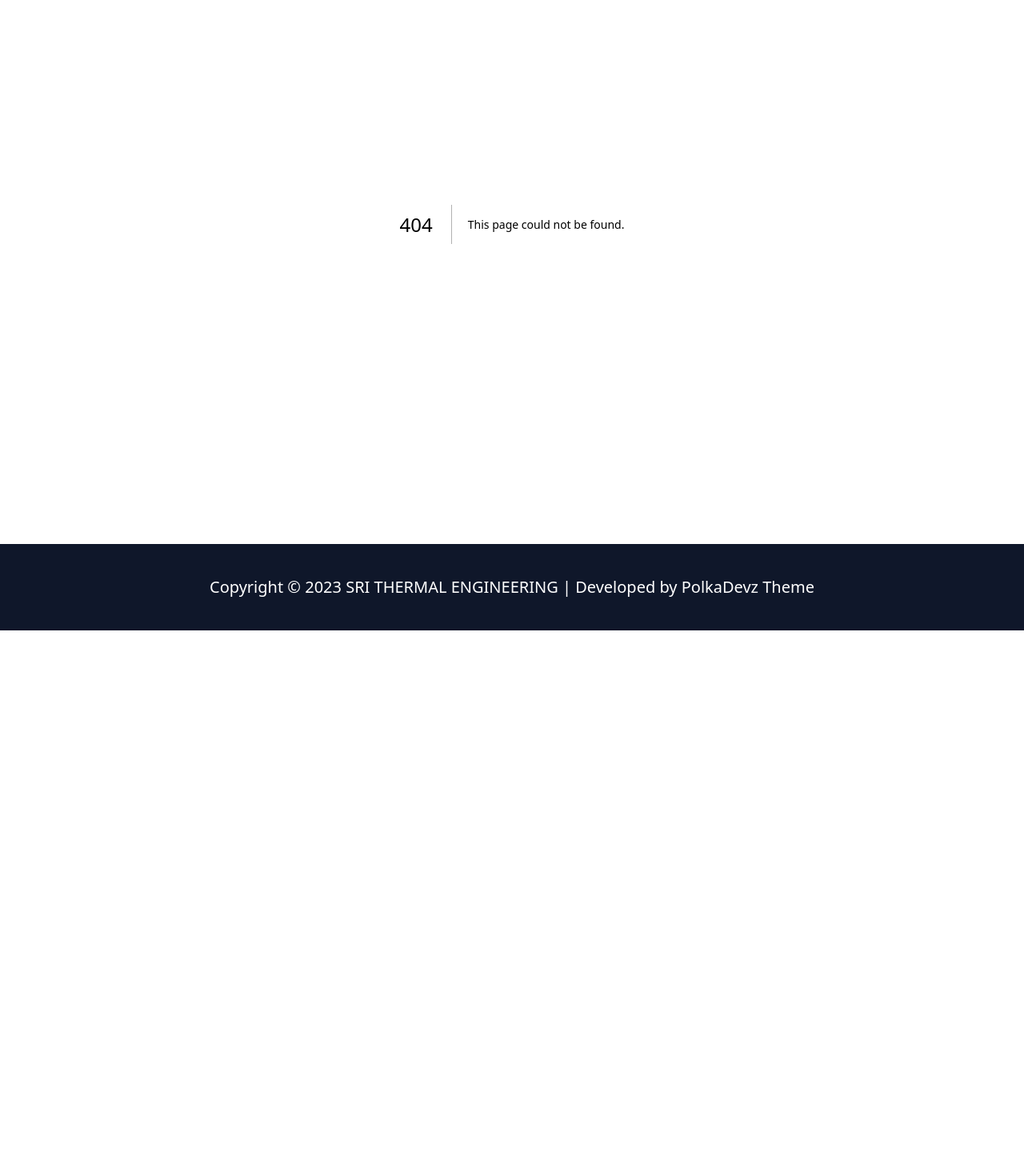
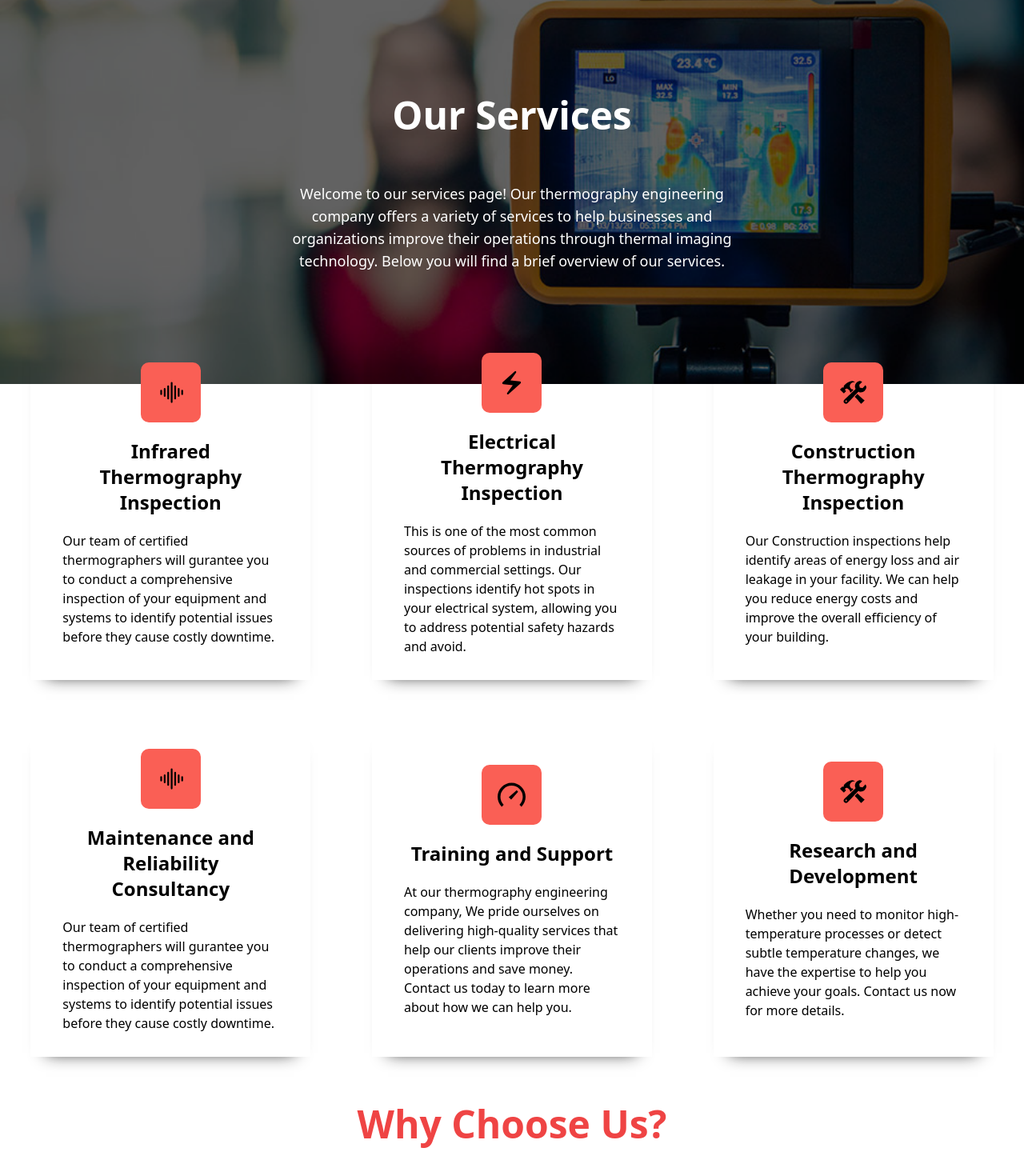
Before and after one commit to R3CLASH/srithermal-website, a Next.js app: page /services in a window 1280 px wide. Before the commit this address had no page. Shown: the part 120-1590 px from the top of the page at 80% size. Before the commit the page ends 908 px from the top, so only its background shows below. Built offline with nearby package versions, Linux system fonts and the light colour scheme.

Commit message:
after services

```diff
--- a/package.json
+++ b/package.json
@@ -9,10 +9,12 @@
     "lint": "next lint"
   },
   "dependencies": {
+    "emailjs-com": "^3.2.0",
     "formik": "^2.2.9",
     "framer-motion": "^10.10.0",
     "next": "13.2.4",
     "react": "18.2.0",
+    "react-countup": "^6.4.2",
     "react-dom": "18.2.0",
     "react-icons": "^4.8.0",
     "styled-components": "^5.3.9",
--- a/src/components/Home/Clients.js
+++ b/src/components/Home/Clients.js
@@ -3,7 +3,7 @@ import Link from "next/link";
 function Clients() {
   return (
     <>
-      <div className="clients-sec block lg:flex lg:justify-center px-10 py-10 text-center lg:text-left items-top lg:max-w-[1300px]">
+      <div className="clients-sec block lg:flex lg:justify-center px-10 py-10 text-center lg:text-left items-top lg:max-w-[1300px] lg:m-auto">
         <div className="pt-5">
           <h4 className="text-5xl  text-red-500 font-semibold text-center lg:text-left py-5 pb-5 lg:pb-10">
             Our Clients
--- a/src/components/Home/GoogleReviews.js
+++ b/src/components/Home/GoogleReviews.js
@@ -1,12 +1,20 @@
 import React from "react";
-
+import CountUp from "react-countup";
 function GoogleReviews() {
   return (
     <>
       <div className="flex lg:flex-row flex-col max-w-[1400px] m-auto py-20">
         <div className="flex flex-1 flex-row px-10">
           <div className="flex flex-col flex-1 justify-center items-center">
-            <p className="lg:text-8xl text-6xl text-center font-bold">4.8</p>
+            <p className="lg:text-8xl text-6xl text-center font-bold">
+              <CountUp
+                duration={10}
+                className="counter"
+                end={4.8}
+                decimals={1}
+                enableScrollSpy={true}
+              />
+            </p>
             <img
               className="lg:max-w-[180px] max-w-[140px]"
               src="\assets\stars.png"
--- a/src/components/Navbar/Navbar.js
+++ b/src/components/Navbar/Navbar.js
@@ -42,7 +42,7 @@ function Navbar() {
             <Link href="/">Home</Link>
           </li>
           <li style={{ color: `${navTextColor}` }} className="p-3 text-lg">
-            <Link href="/#gallery">Services</Link>
+            <Link href="/services">Services</Link>
           </li>
           <li style={{ color: `${navTextColor}` }} className="p-3 text-lg">
             <Link href="/about">About</Link>
@@ -79,7 +79,7 @@ function Navbar() {
               onClick={handleNav}
               className="text-3xl p-4 hover:text-gray-500"
             >
-              <Link href="/#gallery">Services</Link>
+              <Link href="/services">Services</Link>
             </li>
             <li
               onClick={handleNav}
--- /dev/null
+++ b/src/components/Services/Boxservice.js
@@ -0,0 +1,139 @@
+import React from "react";
+import { SiSpeedtest } from "react-icons/si";
+import { IoIosConstruct } from "react-icons/io";
+import { BsSoundwave } from "react-icons/bs";
+import { MdOutlineElectricBolt } from "react-icons/md";
+function Boxservice() {
+  return (
+    <>
+      <div className="flex flex-col max-w-[1400px] m-auto lg:flex-row lg:mt-[-97px]">
+        <div className="service-box flex flex-col justify-center items-center max-w-[350px] min-h-[350px] m-auto border-none border-[1px] py-[30px] px-[40px] mt-7 mb-7 gap-5">
+          <BsSoundwave
+            size={75}
+            style={{
+              backgroundColor: "#FA5F55",
+              padding: "20px",
+              borderRadius: "10px",
+            }}
+          />
+          <h3 className="text-center font-semibold text-2xl">
+            Infrared Thermography Inspection
+          </h3>
+          <p>
+            Our team of certified thermographers will gurantee you to conduct a
+            comprehensive inspection of your equipment and systems to identify
+            potential issues before they cause costly downtime.
+          </p>
+        </div>
+
+        {/* -------------------------------------------------------------------------------- */}
+
+        <div className="service-box flex flex-col justify-center items-center max-w-[350px] min-h-[350px] m-auto border-none border-[1px] py-[30px] px-[40px] mt-7 mb-7 gap-5">
+          <MdOutlineElectricBolt
+            size={75}
+            style={{
+              backgroundColor: "#FA5F55",
+              padding: "20px",
+              borderRadius: "10px",
+            }}
+          />
+          <h3 className="text-center font-semibold text-2xl">
+            Electrical Thermography Inspection
+          </h3>
+          <p>
+            This is one of the most common sources of problems in industrial and
+            commercial settings. Our inspections identify hot spots in your
+            electrical system, allowing you to address potential safety hazards
+            and avoid.
+          </p>
+        </div>
+
+        {/* ------------------------------------------------------------------------------------------------------- */}
+        <div className="service-box flex flex-col justify-center items-center max-w-[350px] min-h-[350px] m-auto border-none border-[1px] py-[30px] px-[40px] mt-7 mb-7 gap-5">
+          <IoIosConstruct
+            size={75}
+            style={{
+              backgroundColor: "#FA5F55",
+              padding: "20px",
+              borderRadius: "10px",
+            }}
+          />
+          <h3 className="text-center font-semibold text-2xl">
+            Construction Thermography Inspection
+          </h3>
+          <p>
+            Our Construction inspections help identify areas of energy loss and
+            air leakage in your facility. We can help you reduce energy costs
+            and improve the overall efficiency of your building.
+          </p>
+        </div>
+      </div>
+
+      {/* ----------------------------------------------------------------------------- */}
+      <div className="flex flex-col max-w-[1400px] m-auto lg:flex-row">
+        <div className="service-box flex flex-col justify-center items-center max-w-[350px] min-h-[350px] m-auto border-none border-[1px] py-[30px] px-[40px] mt-7 mb-7 gap-5">
+          <BsSoundwave
+            size={75}
+            style={{
+              backgroundColor: "#FA5F55",
+              padding: "20px",
+              borderRadius: "10px",
+            }}
+          />
+          <h3 className="text-center font-semibold text-2xl">
+            Maintenance and Reliability Consultancy
+          </h3>
+          <p>
+            Our team of certified thermographers will gurantee you to conduct a
+            comprehensive inspection of your equipment and systems to identify
+            potential issues before they cause costly downtime.
+          </p>
+        </div>
+
+        {/* -------------------------------------------------------------------------------- */}
+
+        <div className="service-box flex flex-col justify-center items-center max-w-[350px] min-h-[350px] m-auto border-none border-[1px] py-[30px] px-[40px] mt-7 mb-7 gap-5">
+          <SiSpeedtest
+            size={75}
+            style={{
+              backgroundColor: "#FA5F55",
+              padding: "20px",
+              borderRadius: "10px",
+            }}
+          />
+          <h3 className="text-center font-semibold text-2xl">
+            Training and Support
+          </h3>
+          <p>
+            At our thermography engineering company, We pride ourselves on
+            delivering high-quality services that help our clients improve their
+            operations and save money. Contact us today to learn more about how
+            we can help you.
+          </p>
+        </div>
+
+        {/* ------------------------------------------------------------------------------------------------------- */}
+        <div className="service-box flex flex-col justify-center items-center max-w-[350px] min-h-[350px] m-auto border-none border-[1px] py-[30px] px-[40px] mt-7 mb-7 gap-5">
+          <IoIosConstruct
+            size={75}
+            style={{
+              backgroundColor: "#FA5F55",
+              padding: "20px",
+              borderRadius: "10px",
+            }}
+          />
+          <h3 className="text-center font-semibold text-2xl">
+            Research and Development
+          </h3>
+          <p>
+            Whether you need to monitor high-temperature processes or detect
+            subtle temperature changes, we have the expertise to help you
+            achieve your goals. Contact us now for more details.
+          </p>
+        </div>
+      </div>
+    </>
+  );
+}
+
+export default Boxservice;
--- /dev/null
+++ b/src/components/Services/Hero.js
@@ -0,0 +1,21 @@
+import React from "react";
+
+function Hero() {
+  return (
+    <>
+      <div className="flex flex-col items-center justify-center h-[600px] hero-img bg-cover bg-center lg:block lg:p-60 lg:px-20 px-10">
+        <h1 className="text-4xl lg:text-5xl text-white text-center font-semibold pb-10">
+          Our Services
+        </h1>
+        <p className="text-white text-lg lg:w-1/2 text-center pt-5 lg:m-auto">
+          Welcome to our services page! Our thermography engineering company
+          offers a variety of services to help businesses and organizations
+          improve their operations through thermal imaging technology. Below you
+          will find a brief overview of our services.
+        </p>
+      </div>
+    </>
+  );
+}
+
+export default Hero;
--- /dev/null
+++ b/src/components/Services/Services.js
@@ -0,0 +1,27 @@
+import React from "react";
+import Boxservice from "./Boxservice";
+import Choose from "../Home/ChooseUs/Choose";
+import Clients from "../Home/Clients";
+import Testomo from "../Home/Testo/Testomo";
+import Head from "next/head";
+function Services() {
+  return (
+    <>
+      <Head>
+        <title>Services</title>
+        <meta
+          name="description"
+          content="Only Level 3 Certified Thermography Engineering Company in Sri Lanka with more than 10 Years experience in Thermography Engineering Industry."
+        />
+        <meta name="viewport" content="width=device-width, initial-scale=1" />
+        <link rel="icon" href="\assets\favicon.png" />
+      </Head>
+      <Boxservice />
+      <Choose />
+      <Clients />
+      <Testomo />
+    </>
+  );
+}
+
+export default Services;
--- a/src/pages/about.js
+++ b/src/pages/about.js
@@ -9,7 +9,10 @@ function about() {
     <>
       <Head>
         <title>About Us</title>
-        <meta name="description" content="Generated by create next app" />
+        <meta
+          name="description"
+          content="That is where the Level 3 certification and 10+ years experience in the field of our company comes in. We are the only firm with Chartered Electrical Engineers dedicated to carrying out thermography surveys on-site together with you and who has Level 2 Certification. "
+        />
         <meta name="viewport" content="width=device-width, initial-scale=1" />
         <link
           rel="icon"
--- a/src/pages/contact.js
+++ b/src/pages/contact.js
@@ -9,7 +9,10 @@ function contact() {
     <>
       <Head>
         <title>Contact Us</title>
-        <meta name="description" content="Generated by create next app" />
+        <meta
+          name="description"
+          content="You can contact us through all the methods mentioned above and also you can fill up the form below and we will get back to you as soon as possible."
+        />
         <meta name="viewport" content="width=device-width, initial-scale=1" />
         <link
           rel="icon"
--- a/src/pages/index.js
+++ b/src/pages/index.js
@@ -16,18 +16,18 @@ export default function Home() {
   return (
     <>
       <Head>
-        <title>Portfo</title>
-        <meta name="description" content="Generated by create next app" />
+        <title>Sri Thermal Engineering</title>
+        <meta
+          name="description"
+          content="Only Level 3 Certified Thermography Engineering Company in Sri Lanka with more than 10 Years experience in Thermography Engineering Industry."
+        />
         <meta name="viewport" content="width=device-width, initial-scale=1" />
-        <link
-          rel="icon"
-          href="https://srithermal.com/wp-content/uploads/2021/12/cropped-SRI-THERMAL-2.png"
-        />
+        <link rel="icon" href="\assets\favicon.png" />
       </Head>
       <main>
         <Hero
           heading="THERMOGRAPHY ENGINEERING SRI LANKA"
-          paragraph="Only Level 3 Certified Thermography Company in Sri Lanka with more than 10 Years experience in Thermography Engineering Industry."
+          paragraph="Only Level 3 Certified Thermography Engineering Company in Sri Lanka with more than 10 Years experience in Thermography Engineering Industry."
           btnText="Contact Us"
         />
         {/* <Slider /> */}
--- /dev/null
+++ b/src/pages/services.js
@@ -0,0 +1,14 @@
+import Hero from "@/components/Services/Hero";
+import Services from "@/components/Services/Services";
+import React from "react";
+
+function services() {
+  return (
+    <>
+      <Hero />
+      <Services />
+    </>
+  );
+}
+
+export default services;
--- a/src/styles/globals.css
+++ b/src/styles/globals.css
@@ -18,3 +18,11 @@ li.core-list-item {
   position: relative;
   top: 10px;
 }
+.service-box {
+  box-shadow: rgba(0, 0, 0, 0.35) 0px 5px 15px;
+}
+@media only screen and (min-width: 992px) {
+  .service-box {
+    box-shadow: 0px 15px 20px -20px #111;
+  }
+}
```
Also changed, not shown: public/assets/favicon.png (added), 1 other file (tests, documents, lock files or other folders).
